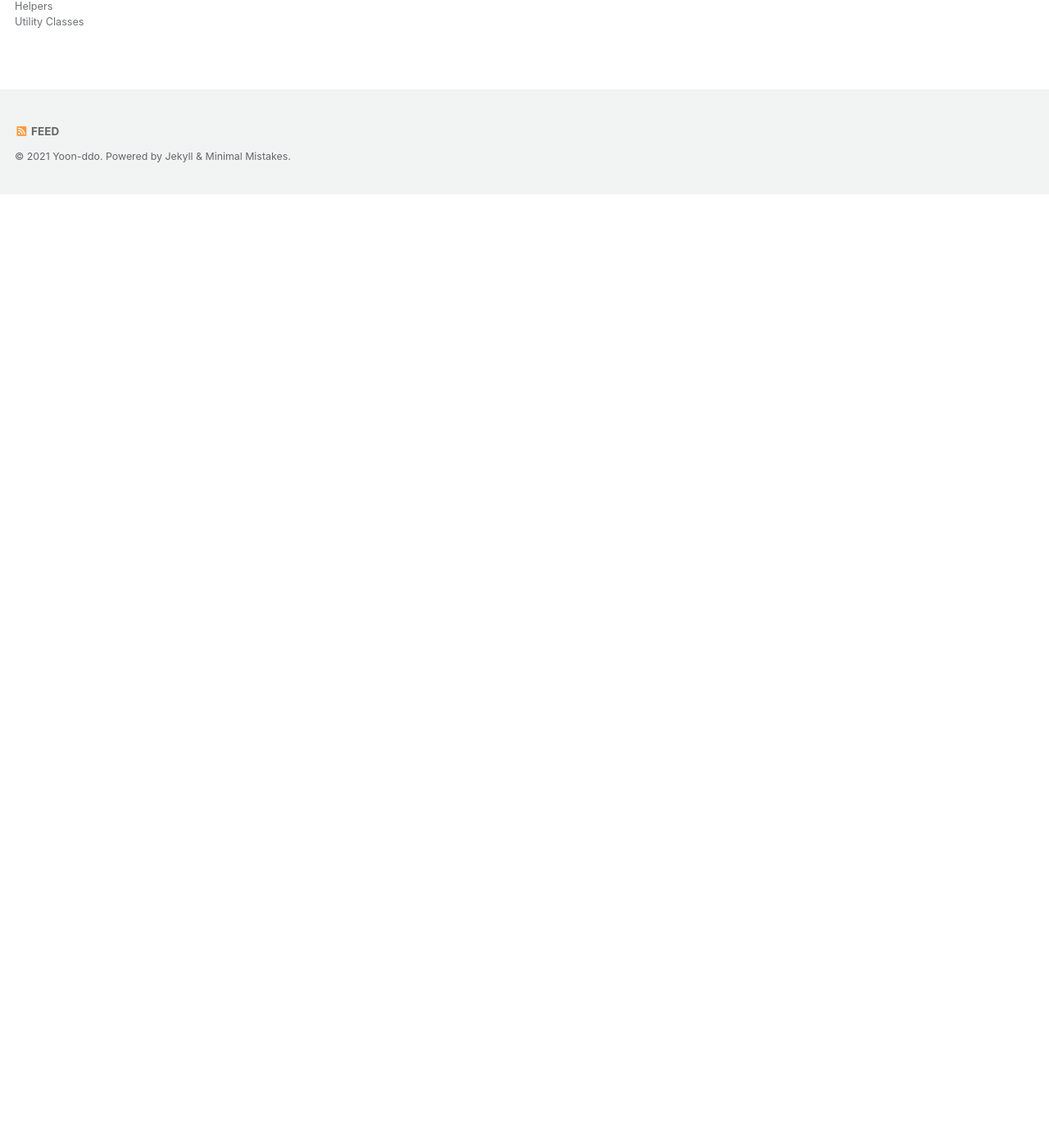
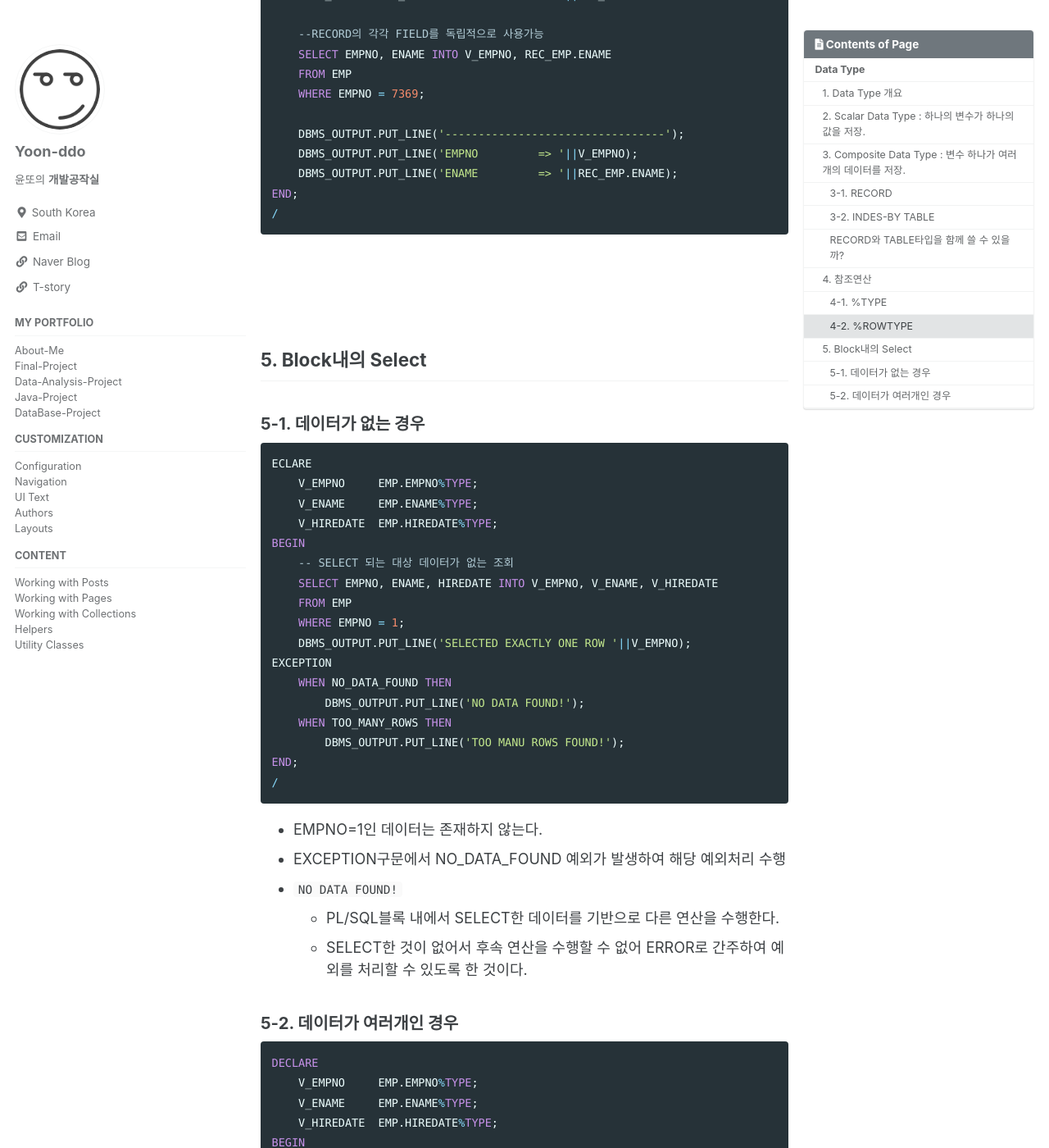
Before and after one commit to Yoon-ddo/Yoon-ddo.github.io, a Jekyll site: the page built from _posts/2021-07-02-PLSQL04_Data Type.md, in a window 1280 px wide and 1400 px high, scrolled down 5647 px. Shown: the whole window at 82% size. Built offline with Jekyll 4.4.1, drawn with Linux system fonts in a browser that asks for light colours; cached includes are drawn as plain includes; before the commit the page ends 5884 px from its top, so only the background shows below that; some of the changed text lies outside the part shown.

Commit message:
Update 2021-07-02-PLSQL04_Data Type.md

````diff
--- a/_posts/2021-07-02-PLSQL04_Data Type.md
+++ b/_posts/2021-07-02-PLSQL04_Data Type.md
@@ -171,6 +171,100 @@ ERR MSG => ORA-01403: 데이터를 찾을 수 없습니다.
 <br><br><br>
 
 ## 4. 참조연산
+### 4-1. %TYPE
+- `EMP.EMPNO%TYPE` : 특정 테이블, 컬럼의 데이터 타입과 LENGTH를 참조하여 변수 정의
+- 장점
+  * 편리성
+  * 유연성 : 데이터 길이를 변경할 때 코드를 안적어도 된다.
+
+### 4-2. %ROWTYPE
+- TABLE, VIEW, CURSOR의 여러 COLUMN을 참조하여 RECORD TYPE생성.
+- `REC_EMP EMP%ROWTYPE` : EMP 테이블내의 모든 컬럼을 %TYPE으로 참조한 후, 내부적으로 RECORD로 정의됨.
+
+```sql
+DECLARE
+    REC_EMP     EMP%ROWTYPE;
+    V_EMPNO     EMP.EMPNO%TYPE;
+BEGIN
+    --1개의 ROW를 SELECT해서 RECORD에 저장.
+    SELECT * INTO REC_EMP FROM EMP WHERE EMPNO = 7369;
+    -- INTO 구문 필수
+
+    DBMS_OUTPUT.PUT_LINE('EMPNO         => '||REC_EMP.EMPNO);
+    DBMS_OUTPUT.PUT_LINE('ENAME         => '||REC_EMP.ENAME);
+    DBMS_OUTPUT.PUT_LINE('JOB           => '||REC_EMP.JOB);
+    DBMS_OUTPUT.PUT_LINE('MGR           => '||REC_EMP.MGR);
+    DBMS_OUTPUT.PUT_LINE('HIREDATE      => '||REC_EMP.HIREDATE);
+    DBMS_OUTPUT.PUT_LINE('SAL           => '||REC_EMP.SAL);
+
+    --RECORD의 각각 FIELD를 독립적으로 사용가능
+    SELECT EMPNO, ENAME INTO V_EMPNO, REC_EMP.ENAME
+    FROM EMP
+    WHERE EMPNO = 7369;
+
+    DBMS_OUTPUT.PUT_LINE('---------------------------------');
+    DBMS_OUTPUT.PUT_LINE('EMPNO         => '||V_EMPNO);
+    DBMS_OUTPUT.PUT_LINE('ENAME         => '||REC_EMP.ENAME);
+END;
+/
+```
+
+<br><br><br>
+
 ## 5. Block내의 Select
+### 5-1. 데이터가 없는 경우
+
+```sql
+ECLARE
+    V_EMPNO     EMP.EMPNO%TYPE;
+    V_ENAME     EMP.ENAME%TYPE;
+    V_HIREDATE  EMP.HIREDATE%TYPE;
+BEGIN
+    -- SELECT 되는 대상 데이터가 없는 조회
+    SELECT EMPNO, ENAME, HIREDATE INTO V_EMPNO, V_ENAME, V_HIREDATE
+    FROM EMP
+    WHERE EMPNO = 1;
+    DBMS_OUTPUT.PUT_LINE('SELECTED EXACTLY ONE ROW '||V_EMPNO);
+EXCEPTION
+    WHEN NO_DATA_FOUND THEN
+        DBMS_OUTPUT.PUT_LINE('NO DATA FOUND!');
+    WHEN TOO_MANY_ROWS THEN
+        DBMS_OUTPUT.PUT_LINE('TOO MANU ROWS FOUND!');
+END;
+/
+```
+
+- EMPNO=1인 데이터는 존재하지 않는다.
+- EXCEPTION구문에서 NO_DATA_FOUND 예외가 발생하여 해당 예외처리 수행
+- `NO DATA FOUND!`
+  * PL/SQL블록 내에서 SELECT한 데이터를 기반으로 다른 연산을 수행한다.
+  * SELECT한 것이 없어서 후속 연산을 수행할 수 없어 ERROR로 간주하여 예외를 처리할 수 있도록 한 것이다.
+
+### 5-2. 데이터가 여러개인 경우
+
+```sql
+DECLARE
+    V_EMPNO     EMP.EMPNO%TYPE;
+    V_ENAME     EMP.ENAME%TYPE;
+    V_HIREDATE  EMP.HIREDATE%TYPE;
+BEGIN
+    -- SELECT 되는 대상 데이터가 없는 조회
+    SELECT EMPNO, ENAME, HIREDATE INTO V_EMPNO, V_ENAME, V_HIREDATE
+    FROM EMP
+    WHERE EMPNO >= 1;
+    DBMS_OUTPUT.PUT_LINE('SELECTED EXACTLY ONE ROW '||V_EMPNO);
+EXCEPTION
+    WHEN NO_DATA_FOUND THEN
+        DBMS_OUTPUT.PUT_LINE('NO DATA FOUND!');
+    WHEN TOO_MANY_ROWS THEN
+        DBMS_OUTPUT.PUT_LINE('TOO MANU ROWS FOUND!');
+END;
+/
+```
+
+- EMPNO >= 1에 해당하는 데이터가 여러개이다.
+- `SELECT EMPNO, ENAME, HIREDATE INTO V_EMPNO, V_ENAME, V_HIREDATE`에 데이터가 1개씩 들어가므로, TOO_MANY_ROWS 예외처리를 수행한다.
+  * 스칼라 변수에 복수개의 값이 저장될 수 없다.
+  * RUN TIME ERROR시 발생하는 에러
 
 <br><br><br><br>
````
